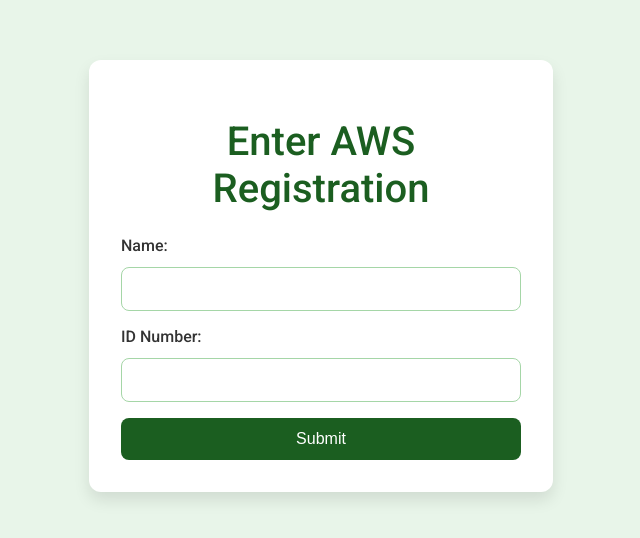
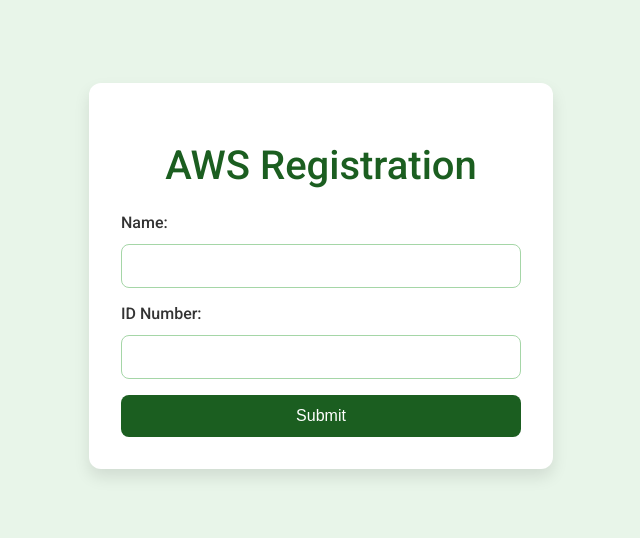
Before and after one commit to CodeNoCap/aws-registration, a website: page index.html in a window 1280 px wide. Shown: the part 124-662 px from the top of the page, without its empty margins (319-959 px from the left). Drawn offline with Linux system fonts and the light colour scheme.

Commit message:
Update index.html

```diff
--- a/index.html
+++ b/index.html
@@ -8,7 +8,7 @@
 </head>
 <body>
     <div class="container">
-        <h1>Enter AWS Registration</h1>
+        <h1>AWS Registration</h1>
         <form id="submissionForm">
             <label for="name">Name:</label>
             <input type="text" id="name" required>
```
